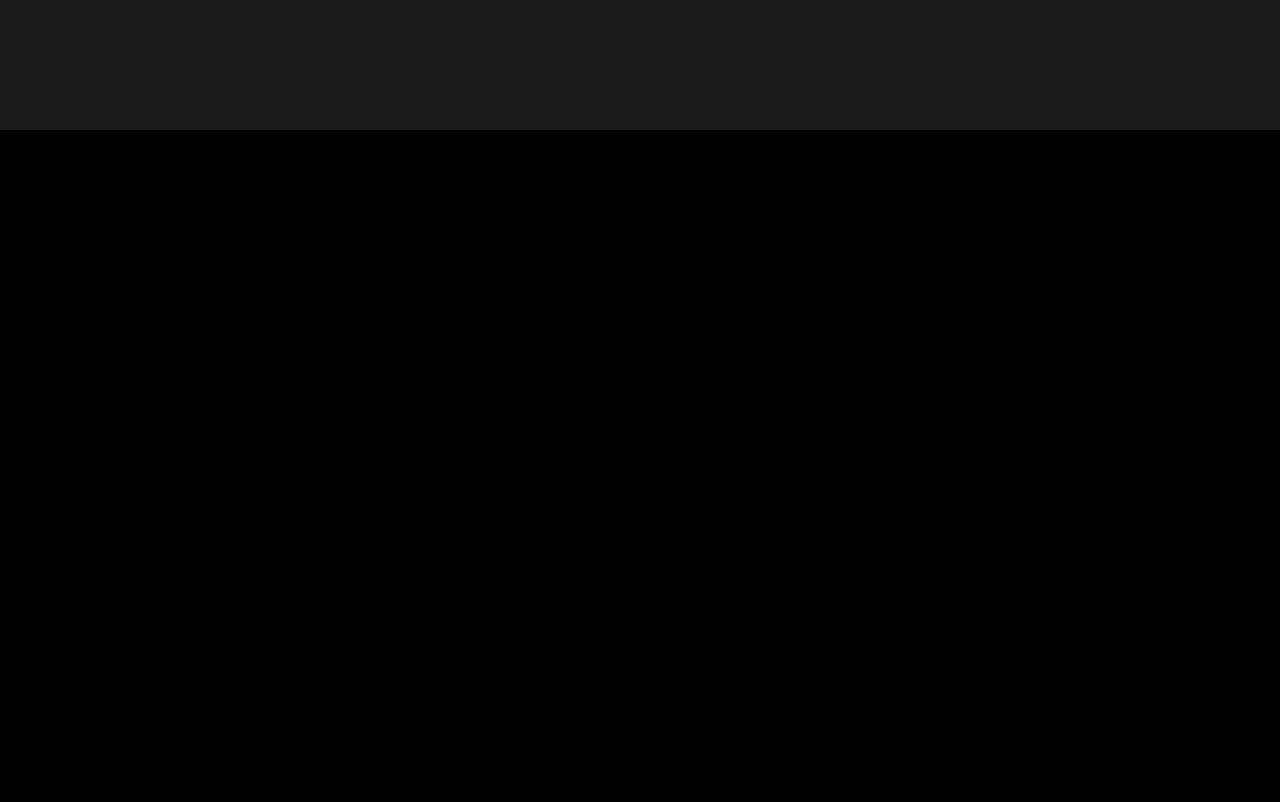
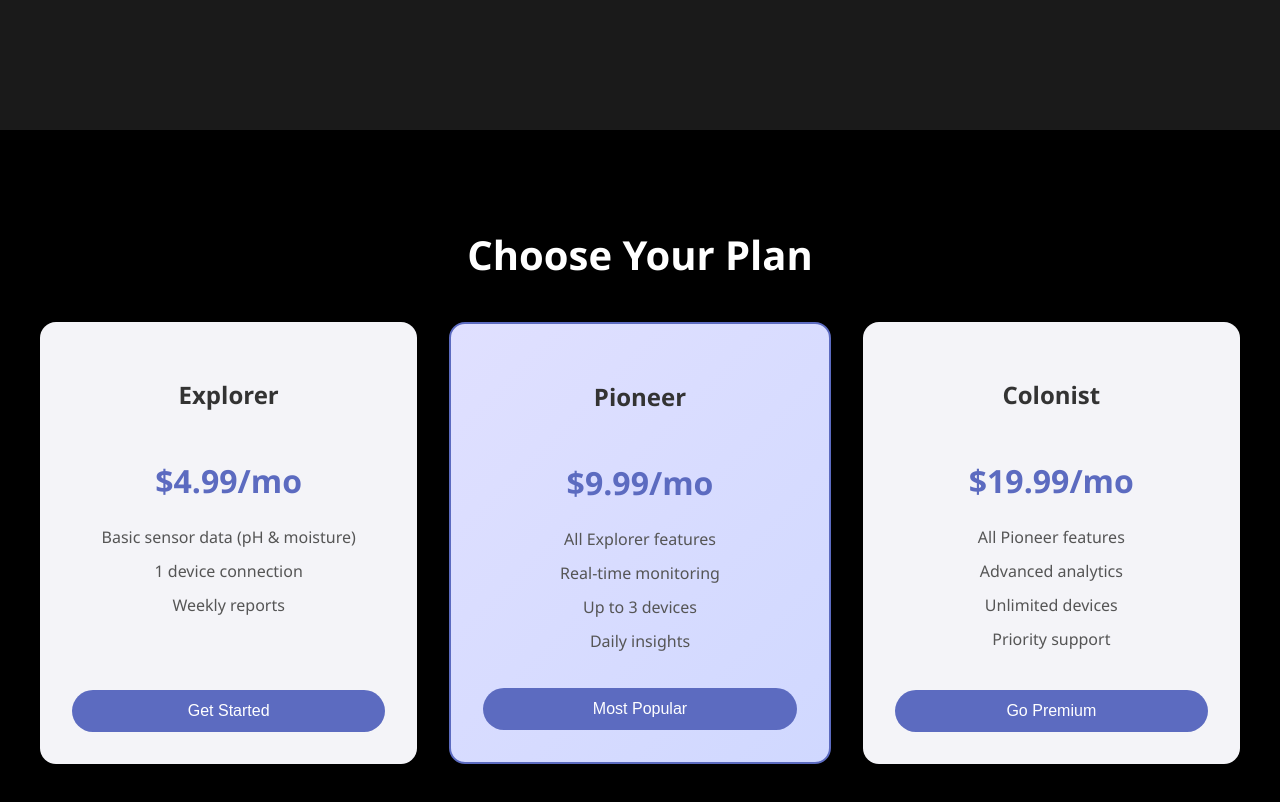
Before and after one commit to cfinnegan827/CS410-SP2025-plant-monitoring-system, a React (Vite) app in the folder web-app/frontend/: page / in a window 1280 px wide. Shown: the part 1780-2582 px from the top of the page. Before the commit the page ends 1910 px from the top, so only its background shows below. Built offline with nearby package versions, Linux system fonts and the light colour scheme.

Commit message:
pricing section

```diff
--- /dev/null
+++ b/web-app/frontend/src/components/pricing.css
@@ -0,0 +1,95 @@
+/* pricing.css */
+
+.pricing-container {
+    max-width: 1200px;
+    margin: 0 auto;
+    padding: 4rem 1rem;
+    text-align: center;
+    font-family: 'Segoe UI', Tahoma, Geneva, Verdana, sans-serif;
+}
+
+.pricing-title {
+    font-size: 2.5rem;
+    margin-bottom: 2.5rem;
+    color: #ffffff;
+}
+
+.pricing-cards {
+    display: flex;
+    flex-direction: column;
+    gap: 2rem;
+    align-items: stretch;
+}
+
+@media (min-width: 768px) {
+    .pricing-cards {
+        flex-direction: row;
+        justify-content: center;
+        align-items: stretch; /* Ensures all cards have the same height */
+    }
+}
+
+.pricing-card {
+    background: #f4f4f8;
+    border-radius: 1rem;
+    padding: 2rem;
+    width: 100%;
+    max-width: 320px;
+    display: flex;
+    flex-direction: column;
+    justify-content: space-between;
+    flex: 1; /* Equal width & height */
+    box-shadow: 0 4px 12px rgba(0, 0, 0, 0.1);
+    transition: transform 0.3s ease, box-shadow 0.3s ease;
+}
+
+.pricing-card:hover {
+    transform: translateY(-5px);
+    box-shadow: 0 6px 20px rgba(0, 0, 0, 0.15);
+}
+
+.featured {
+    background: linear-gradient(135deg, #e0e0ff, #d0d8ff);
+    border: 2px solid #5c6bc0;
+}
+
+.plan-title {
+    font-size: 1.5rem;
+    margin-bottom: 1rem;
+    color: #333;
+}
+
+.plan-price {
+    font-size: 2rem;
+    font-weight: bold;
+    margin-bottom: 1.5rem;
+    color: #5c6bc0;
+}
+
+.plan-features {
+    list-style: none;
+    padding: 0;
+    margin: 0 0 1.5rem 0;
+    color: #555;
+    flex-grow: 1;
+}
+
+.plan-features li {
+    margin-bottom: 0.75rem;
+}
+
+.plan-button {
+    background-color: #5c6bc0;
+    color: white;
+    border: none;
+    padding: 0.75rem 1.5rem;
+    border-radius: 999px;
+    font-size: 1rem;
+    cursor: pointer;
+    transition: background-color 0.3s ease;
+    margin-top: auto;
+}
+
+.plan-button:hover {
+    background-color: #3f51b5;
+}
--- /dev/null
+++ b/web-app/frontend/src/components/pricing.jsx
@@ -0,0 +1,45 @@
+import "./pricing.css";
+
+function Pricing() {
+    return (
+        <div className="pricing-container">
+            <h2 className="pricing-title">Choose Your Plan</h2>
+            <div className="pricing-cards">
+                <div className="pricing-card">
+                    <h3 className="plan-title">Explorer</h3>
+                    <p className="plan-price">$4.99/mo</p>
+                    <ul className="plan-features">
+                        <li>Basic sensor data (pH & moisture)</li>
+                        <li>1 device connection</li>
+                        <li>Weekly reports</li>
+                    </ul>
+                    <button className="plan-button">Get Started</button>
+                </div>
+                <div className="pricing-card featured">
+                    <h3 className="plan-title">Pioneer</h3>
+                    <p className="plan-price">$9.99/mo</p>
+                    <ul className="plan-features">
+                        <li>All Explorer features</li>
+                        <li>Real-time monitoring</li>
+                        <li>Up to 3 devices</li>
+                        <li>Daily insights</li>
+                    </ul>
+                    <button className="plan-button">Most Popular</button>
+                </div>
+                <div className="pricing-card">
+                    <h3 className="plan-title">Colonist</h3>
+                    <p className="plan-price">$19.99/mo</p>
+                    <ul className="plan-features">
+                        <li>All Pioneer features</li>
+                        <li>Advanced analytics</li>
+                        <li>Unlimited devices</li>
+                        <li>Priority support</li>
+                    </ul>
+                    <button className="plan-button">Go Premium</button>
+                </div>
+            </div>
+        </div>
+    );
+}
+
+export default Pricing;
--- a/web-app/frontend/src/pages/About.jsx
+++ /dev/null
@@ -1,14 +0,0 @@
-import React from 'react';
-import Header from '../components/header.jsx';
-
-
-function About() {
-  return (
-    <div>
-        <Header />
-        <h1>About Page</h1>
-    </div>
-  );
-}
-
-export default About;
--- a/web-app/frontend/src/pages/Home.jsx
+++ b/web-app/frontend/src/pages/Home.jsx
@@ -3,6 +3,7 @@ import Header from '../components/header.jsx';
 import '../styles/Home.css';
 import ParticleBackground from "../components/particles.jsx";
 import AboutSection from "../components/aboutSection.jsx";
+import Pricing from '../components/pricing.jsx';
 
 
 
@@ -14,6 +15,7 @@ function Home() {
           <h1 className='title'>The <br /> Martian Project</h1>
         </div>
         <AboutSection id="about" />
+        <Pricing />
 
         <ParticleBackground />
     </>
```
